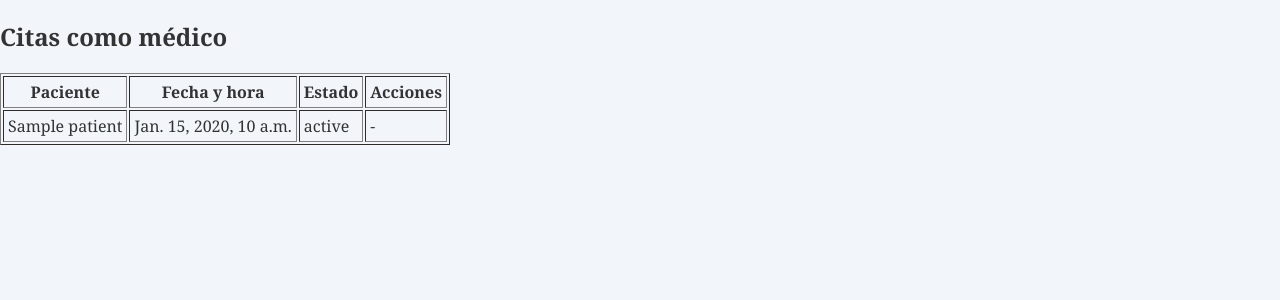
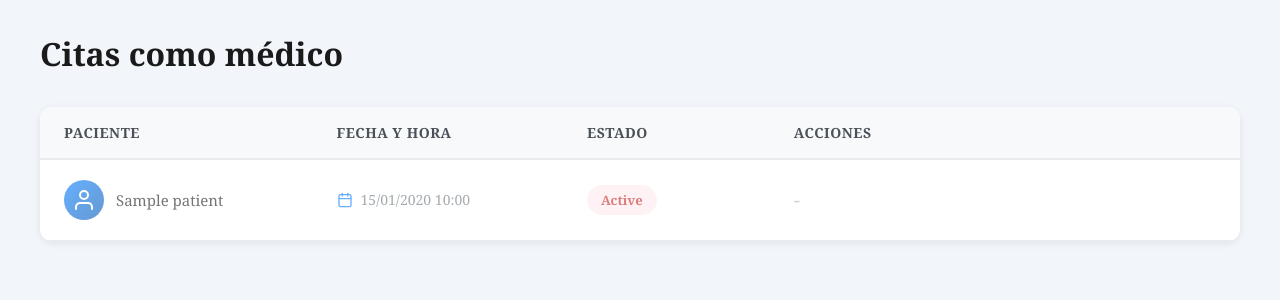
Before and after one commit to jaco8ar/SaludConectada, a Django app: template templates/scheduling/doctor_appointments.html in a window 1280 px wide. Shown: the part 102-402 px from the top of the page. Run offline with Django 5.2, Linux system fonts and the light colour scheme; the template is opened without the code that fills it: most values are stand-ins (such as "Sample title", 1, 10 or a date in 2020).

Commit message:
add: estilos para citas programadas doctor

```diff
--- /dev/null
+++ b/static/styles/scheduling/doctor_appointments.css
@@ -0,0 +1,297 @@
+.appointments-container {
+  max-width: 1200px;
+  margin: 0 auto;
+  padding: 2rem 1rem;
+}
+
+.appointments-header {
+  margin-bottom: 2rem;
+}
+
+.appointments-header h2 {
+  font-size: 2rem;
+  font-weight: 700;
+  color: #1a1a1a;
+  margin: 0;
+}
+
+/* Table Styles */
+.appointments-table-wrapper {
+  background: white;
+  border-radius: 12px;
+  box-shadow: 0 2px 8px rgba(0, 0, 0, 0.08);
+  overflow: hidden;
+}
+
+.appointments-table {
+  width: 100%;
+  border-collapse: collapse;
+}
+
+.appointments-table thead {
+  background: #f8f9fa;
+  border-bottom: 2px solid #e9ecef;
+}
+
+.appointments-table thead th {
+  padding: 1rem 1.5rem;
+  text-align: left;
+  font-size: 0.875rem;
+  font-weight: 600;
+  color: #495057;
+  text-transform: uppercase;
+  letter-spacing: 0.5px;
+}
+
+.appointments-table tbody tr {
+  border-bottom: 1px solid #e9ecef;
+  transition: background-color 0.2s ease;
+}
+
+.appointments-table tbody tr:hover {
+  background-color: #f8f9fa;
+}
+
+.appointments-table tbody tr.canceled {
+  opacity: 0.6;
+}
+
+.appointments-table tbody td {
+  padding: 1.25rem 1.5rem;
+  vertical-align: middle;
+}
+
+/* Patient Cell */
+.patient-cell {
+  min-width: 200px;
+}
+
+.patient-info {
+  display: flex;
+  align-items: center;
+  gap: 0.75rem;
+}
+
+.patient-avatar {
+  width: 40px;
+  height: 40px;
+  border-radius: 50%;
+  background: linear-gradient(135deg, #007bff 0%, #0056b3 100%);
+  display: flex;
+  align-items: center;
+  justify-content: center;
+  color: white;
+  flex-shrink: 0;
+}
+
+.patient-name {
+  font-weight: 500;
+  color: #1a1a1a;
+  font-size: 0.938rem;
+}
+
+/* DateTime Cell */
+.datetime-cell {
+  min-width: 180px;
+}
+
+.datetime-info {
+  display: flex;
+  align-items: center;
+  gap: 0.5rem;
+  color: #6c757d;
+  font-size: 0.875rem;
+}
+
+.datetime-info svg {
+  flex-shrink: 0;
+  color: #007bff;
+}
+
+/* Status Cell */
+.status-cell {
+  min-width: 140px;
+}
+
+.status-badge {
+  display: inline-block;
+  padding: 0.375rem 0.875rem;
+  border-radius: 20px;
+  font-size: 0.813rem;
+  font-weight: 600;
+  text-transform: capitalize;
+}
+
+.status-badge.status-scheduled {
+  background: #e3f2fd;
+  color: #1976d2;
+}
+
+.status-badge.status-confirmed {
+  background: #e8f5e9;
+  color: #388e3c;
+}
+
+.status-badge.status-completed {
+  background: #f3e5f5;
+  color: #7b1fa2;
+}
+
+.status-badge.status-canceled {
+  background: #ffebee;
+  color: #c62828;
+}
+
+/* Actions Cell */
+.actions-cell {
+  min-width: 380px;
+}
+
+.action-buttons {
+  display: flex;
+  gap: 0.5rem;
+  flex-wrap: wrap;
+}
+
+.action-btn {
+  display: inline-flex;
+  align-items: center;
+  gap: 0.5rem;
+  padding: 0.5rem 1rem;
+  border-radius: 8px;
+  font-size: 0.875rem;
+  font-weight: 500;
+  text-decoration: none;
+  transition: all 0.2s ease;
+  border: 1px solid transparent;
+}
+
+.action-btn svg {
+  flex-shrink: 0;
+}
+
+.video-btn {
+  background: linear-gradient(135deg, #007bff 0%, #0056b3 100%);
+  color: white;
+}
+
+.video-btn:hover {
+  background: linear-gradient(135deg, #0056b3 0%, #004085 100%);
+  transform: translateY(-1px);
+  box-shadow: 0 4px 12px rgba(0, 123, 255, 0.3);
+}
+
+.record-btn {
+  background: #f8f9fa;
+  color: #495057;
+  border-color: #dee2e6;
+}
+
+.record-btn:hover {
+  background: #e9ecef;
+  border-color: #adb5bd;
+  transform: translateY(-1px);
+}
+
+.cancel-btn {
+  background: #fff5f5;
+  color: #dc3545;
+  border-color: #ffcdd2;
+}
+
+.cancel-btn:hover {
+  background: #ffebee;
+  border-color: #ef9a9a;
+  transform: translateY(-1px);
+}
+
+.no-actions {
+  color: #adb5bd;
+  font-size: 1.25rem;
+}
+
+/* Empty State */
+.empty-state {
+  text-align: center;
+  padding: 4rem 2rem;
+  background: white;
+  border-radius: 12px;
+  box-shadow: 0 2px 8px rgba(0, 0, 0, 0.08);
+}
+
+.empty-state svg {
+  color: #dee2e6;
+  margin-bottom: 1.5rem;
+}
+
+.empty-state h3 {
+  font-size: 1.5rem;
+  font-weight: 600;
+  color: #495057;
+  margin: 0 0 0.5rem 0;
+}
+
+.empty-state p {
+  font-size: 1rem;
+  color: #6c757d;
+  margin: 0;
+}
+
+/* Responsive Design */
+@media (max-width: 1024px) {
+  .action-btn span {
+    display: none;
+  }
+
+  .action-btn {
+    padding: 0.5rem;
+    width: 36px;
+    height: 36px;
+    justify-content: center;
+  }
+
+  .actions-cell {
+    min-width: auto;
+  }
+}
+
+@media (max-width: 768px) {
+  .appointments-container {
+    padding: 1rem 0.5rem;
+  }
+
+  .appointments-table-wrapper {
+    overflow-x: auto;
+  }
+
+  .appointments-table {
+    min-width: 800px;
+  }
+
+  .appointments-header h2 {
+    font-size: 1.5rem;
+  }
+}
+
+@media (max-width: 480px) {
+  .appointments-header h2 {
+    font-size: 1.25rem;
+  }
+
+  .empty-state {
+    padding: 3rem 1rem;
+  }
+
+  .empty-state svg {
+    width: 48px;
+    height: 48px;
+  }
+
+  .empty-state h3 {
+    font-size: 1.25rem;
+  }
+
+  .empty-state p {
+    font-size: 0.875rem;
+  }
+}
--- a/templates/scheduling/doctor_appointments.html
+++ b/templates/scheduling/doctor_appointments.html
@@ -1,41 +1,105 @@
 {% extends "base.html" %}
+{% load static %}
+{% block extra_css %}
+  <link rel="stylesheet" href="{% static 'styles/scheduling/doctor_appointments.css' %}">
+{% endblock %}
 
 {% block content %}
+<div class="appointments-container">
+  <div class="appointments-header">
     <h2>Citas como médico</h2>
+  </div>
 
   {% if appointments %}
-    <table border="1" cellpadding="4">
+    <div class="appointments-table-wrapper">
+      <table class="appointments-table">
+        <thead>
           <tr>
             <th>Paciente</th>
             <th>Fecha y hora</th>
             <th>Estado</th>
             <th>Acciones</th>
           </tr>
+        </thead>
+        <tbody>
           {% for appt in appointments %}
-        <tr>
-          <td>{{ appt.patient }}</td>
-          <td>{{ appt.scheduled_datetime }}</td>
-          <td>{{ appt.get_status_display }}</td>
-          <td>
+            <tr class="appointment-row {% if appt.status == 'CANCELED' %}canceled{% endif %}">
+              <td class="patient-cell">
+                <div class="patient-info">
+                  <div class="patient-avatar">
+                    <svg xmlns="http://www.w3.org/2000/svg" width="24" height="24" viewBox="0 0 24 24" fill="none" stroke="currentColor" stroke-width="2" stroke-linecap="round" stroke-linejoin="round">
+                      <path d="M20 21v-2a4 4 0 0 0-4-4H8a4 4 0 0 0-4 4v2"></path>
+                      <circle cx="12" cy="7" r="4"></circle>
+                    </svg>
+                  </div>
+                  <span class="patient-name">{{ appt.patient }}</span>
+                </div>
+              </td>
+              <td class="datetime-cell">
+                <div class="datetime-info">
+                  <svg xmlns="http://www.w3.org/2000/svg" width="16" height="16" viewBox="0 0 24 24" fill="none" stroke="currentColor" stroke-width="2" stroke-linecap="round" stroke-linejoin="round">
+                    <rect x="3" y="4" width="18" height="18" rx="2" ry="2"></rect>
+                    <line x1="16" y1="2" x2="16" y2="6"></line>
+                    <line x1="8" y1="2" x2="8" y2="6"></line>
+                    <line x1="3" y1="10" x2="21" y2="10"></line>
+                  </svg>
+                  <span>{{ appt.scheduled_datetime|date:"d/m/Y H:i" }}</span>
+                </div>
+              </td>
+              <td class="status-cell">
+                <span class="status-badge status-{{ appt.status|lower }}">
+                  {{ appt.get_status_display }}
+                </span>
+              </td>
+              <td class="actions-cell">
                 {% if appt.status != "CANCELED" %}
-            <a href="{% url 'scheduling:cancel_appointment' appt.pk %}">Cancelar</a>
-            |
-            <a href="{% url 'clinical:video_call' appt.pk %}">
-              Videollamada
+                  <div class="action-buttons">
+                    <a href="{% url 'clinical:video_call' appt.pk %}" class="action-btn video-btn" title="Videollamada">
+                      <svg xmlns="http://www.w3.org/2000/svg" width="18" height="18" viewBox="0 0 24 24" fill="none" stroke="currentColor" stroke-width="2" stroke-linecap="round" stroke-linejoin="round">
+                        <polygon points="23 7 16 12 23 17 23 7"></polygon>
+                        <rect x="1" y="5" width="15" height="14" rx="2" ry="2"></rect>
+                      </svg>
+                      <span>Videollamada</span>
                     </a>
-            |
-            <a href="{% url 'clinical:doctor_patient_record' appt.pk %}">
-              Historial
+                    <a href="{% url 'clinical:doctor_patient_record' appt.pk %}" class="action-btn record-btn" title="Historial">
+                      <svg xmlns="http://www.w3.org/2000/svg" width="18" height="18" viewBox="0 0 24 24" fill="none" stroke="currentColor" stroke-width="2" stroke-linecap="round" stroke-linejoin="round">
+                        <path d="M14 2H6a2 2 0 0 0-2 2v16a2 2 0 0 0 2 2h12a2 2 0 0 0 2-2V8z"></path>
+                        <polyline points="14 2 14 8 20 8"></polyline>
+                        <line x1="16" y1="13" x2="8" y2="13"></line>
+                        <line x1="16" y1="17" x2="8" y2="17"></line>
+                        <polyline points="10 9 9 9 8 9"></polyline>
+                      </svg>
+                      <span>Historial</span>
                     </a>
+                    <a href="{% url 'scheduling:cancel_appointment' appt.pk %}" class="action-btn cancel-btn" title="Cancelar" onclick="return confirm('¿Está seguro que desea cancelar esta cita?');">
+                      <svg xmlns="http://www.w3.org/2000/svg" width="18" height="18" viewBox="0 0 24 24" fill="none" stroke="currentColor" stroke-width="2" stroke-linecap="round" stroke-linejoin="round">
+                        <circle cx="12" cy="12" r="10"></circle>
+                        <line x1="15" y1="9" x2="9" y2="15"></line>
+                        <line x1="9" y1="9" x2="15" y2="15"></line>
+                      </svg>
+                      <span>Cancelar</span>
+                    </a>
+                  </div>
                 {% else %}
-            -
+                  <span class="no-actions">-</span>
                 {% endif %}
               </td>
-
             </tr>
           {% endfor %}
+        </tbody>
       </table>
+    </div>
   {% else %}
-    <p>No tienes citas asignadas.</p>
+    <div class="empty-state">
+      <svg xmlns="http://www.w3.org/2000/svg" width="64" height="64" viewBox="0 0 24 24" fill="none" stroke="currentColor" stroke-width="2" stroke-linecap="round" stroke-linejoin="round">
+        <rect x="3" y="4" width="18" height="18" rx="2" ry="2"></rect>
+        <line x1="16" y1="2" x2="16" y2="6"></line>
+        <line x1="8" y1="2" x2="8" y2="6"></line>
+        <line x1="3" y1="10" x2="21" y2="10"></line>
+      </svg>
+      <h3>No tienes citas asignadas</h3>
+      <p>Cuando los pacientes agenden citas contigo, aparecerán aquí.</p>
+    </div>
   {% endif %}
+</div>
 {% endblock %}
```
Lines whose indentation alone changed are shown as unchanged.
